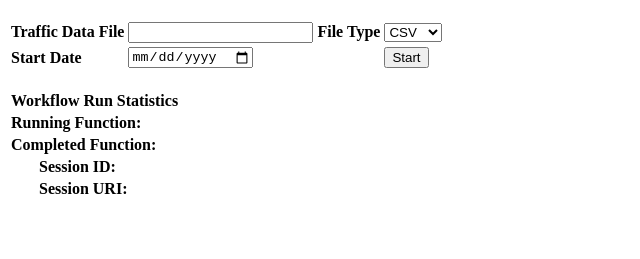
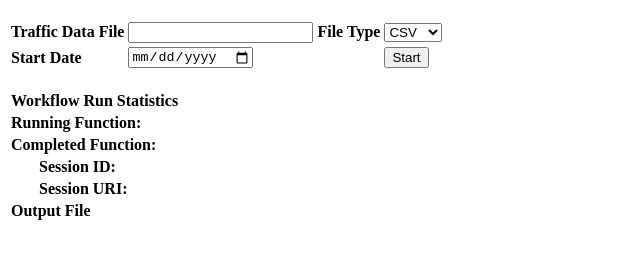
Before and after one commit to aalmasaud/TDW, a plain HTML site: page inst/www/W1_2.html in a window 1280 px wide. Shown: the part 61-320 px from the top of the page, without its empty margins (0-640 px from the left). Drawn offline with nearby package versions, Linux system fonts and the light colour scheme.

Commit message:
Update W1_2.html

```diff
--- a/inst/www/W1_2.html
+++ b/inst/www/W1_2.html
@@ -71,6 +71,7 @@
 <tr><td> <b> Completed Function:</b>  <tt id="functC"></tt> </td> </tr>
 <tr><td> <b> &nbsp;&nbsp;&nbsp;&nbsp;&nbsp;&nbsp; Session ID:</b> <tt id="key"></tt> </td> </tr>
 <tr><td> <b> &nbsp;&nbsp;&nbsp;&nbsp;&nbsp;&nbsp; Session URI:</b> <tt id="location"></tt>  </td> </tr>
+	<tr><td> <b><a target="_blank" id="csvFileLink">Output File</a></b></td></tr>
 </table>
 
     <br>
```
